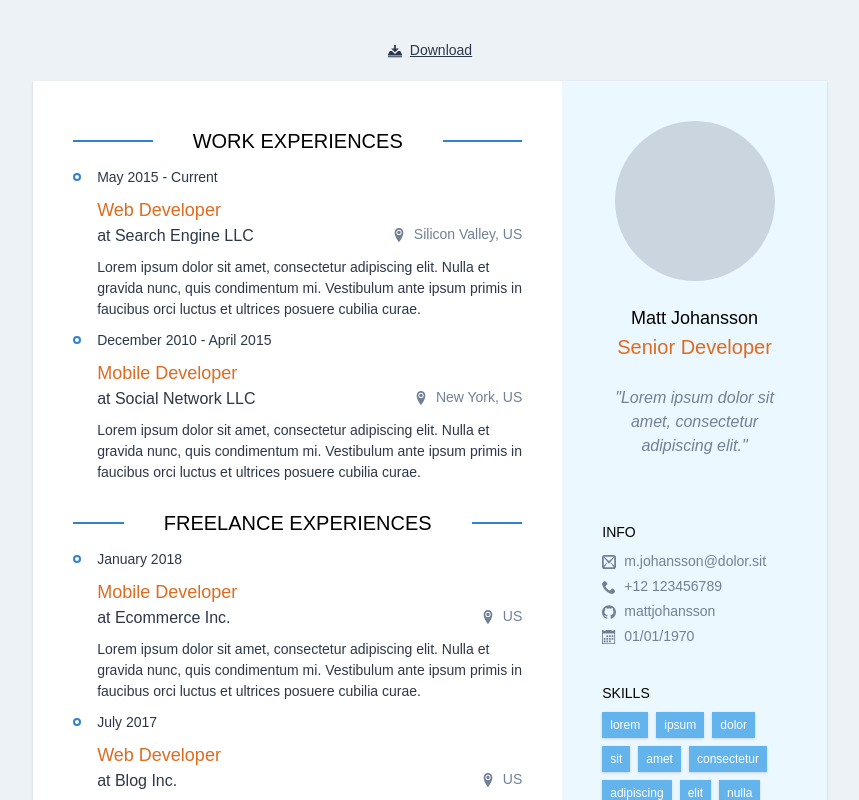
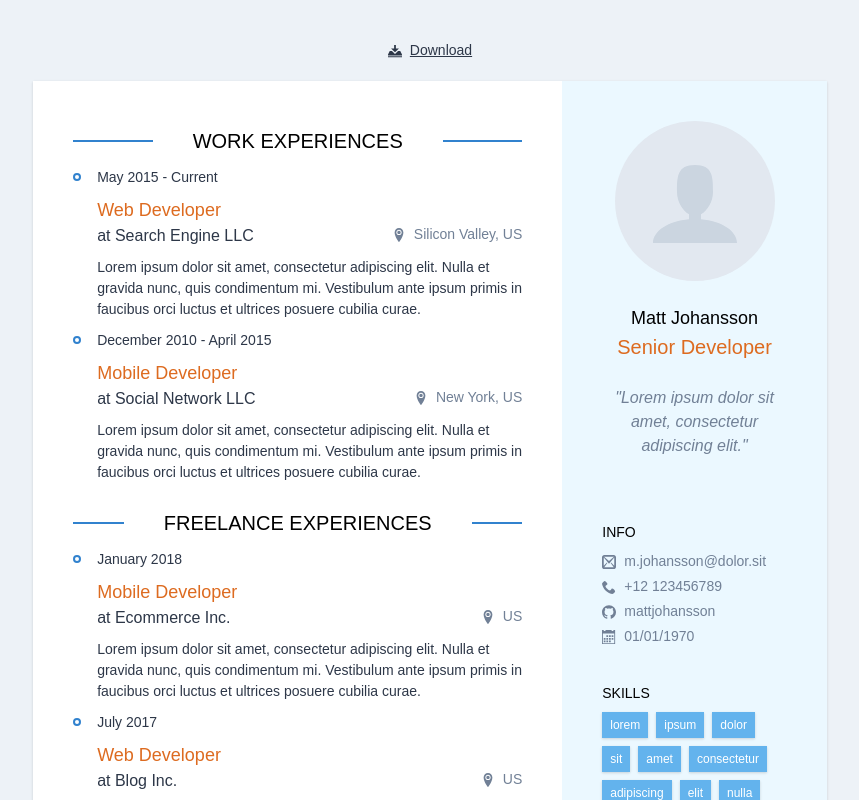
Before and after one commit to omarmahili/cv, a React (Create React App) app: page / in a window 1280 px wide. Shown: the top 800 px of the page, without its empty margins (210-1069 px from the left). Built offline with nearby package versions, Linux system fonts and the light colour scheme.

Commit message:
Render base 64 image or placeholder

```diff
--- a/src/components/Profile.tsx
+++ b/src/components/Profile.tsx
@@ -1,19 +1,30 @@
 import React from "react";
+import { ImUser } from "react-icons/im";
 import { ProfileData } from "../models/cv";
 
 interface ProfileProps {
   profile: ProfileData;
 }
 
-const Profile: React.FunctionComponent<ProfileProps> = ({
-  profile,
-}) => (
+const Profile: React.FunctionComponent<ProfileProps> = ({ profile }) => (
   <div className="flex flex-col items-center mb-16">
-    <div className="w-40 h-40 rounded-full bg-gray-400 mb-6"></div>
+    <div className=" flex items-center justify-center w-40 h-40 rounded-full bg-gray-300 mb-6 overflow-hidden">
+      {profile.imageBase64 ? (
+        <img
+          className="w-40 h-auto"
+          src={profile.imageBase64}
+          alt="Profile"
+        />
+      ) : (
+        <ImUser className="text-gray-400 w-24 h-auto" />
+      )}
+    </div>
     <div className="flex flex-col items-center">
       <p className="text-lg">{profile.fullname}</p>
       <p className="text-xl text-orange-600 mb-6">{profile.expertise}</p>
-      <p className="text-gray-600 italic text-center">"{profile.description}"</p>
+      <p className="text-gray-600 italic text-center">
+        "{profile.description}"
+      </p>
     </div>
   </div>
 );
```
